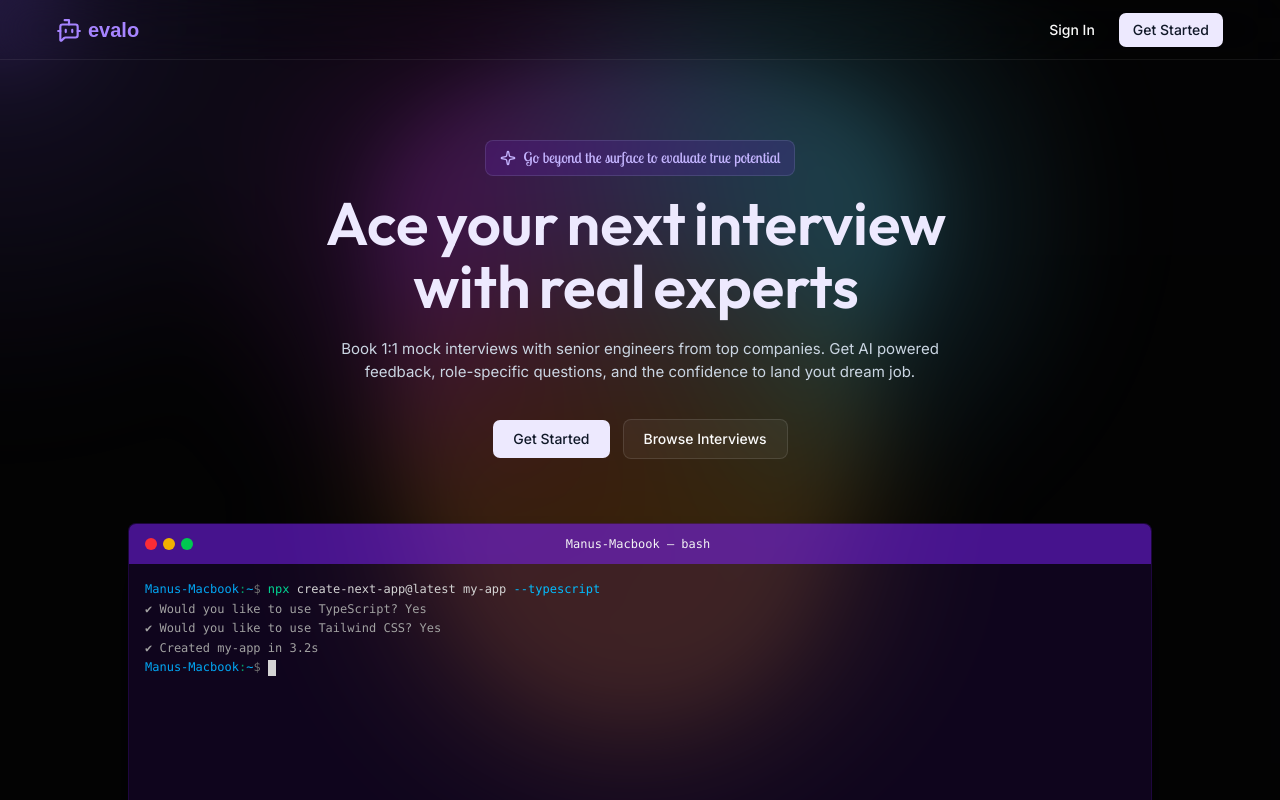
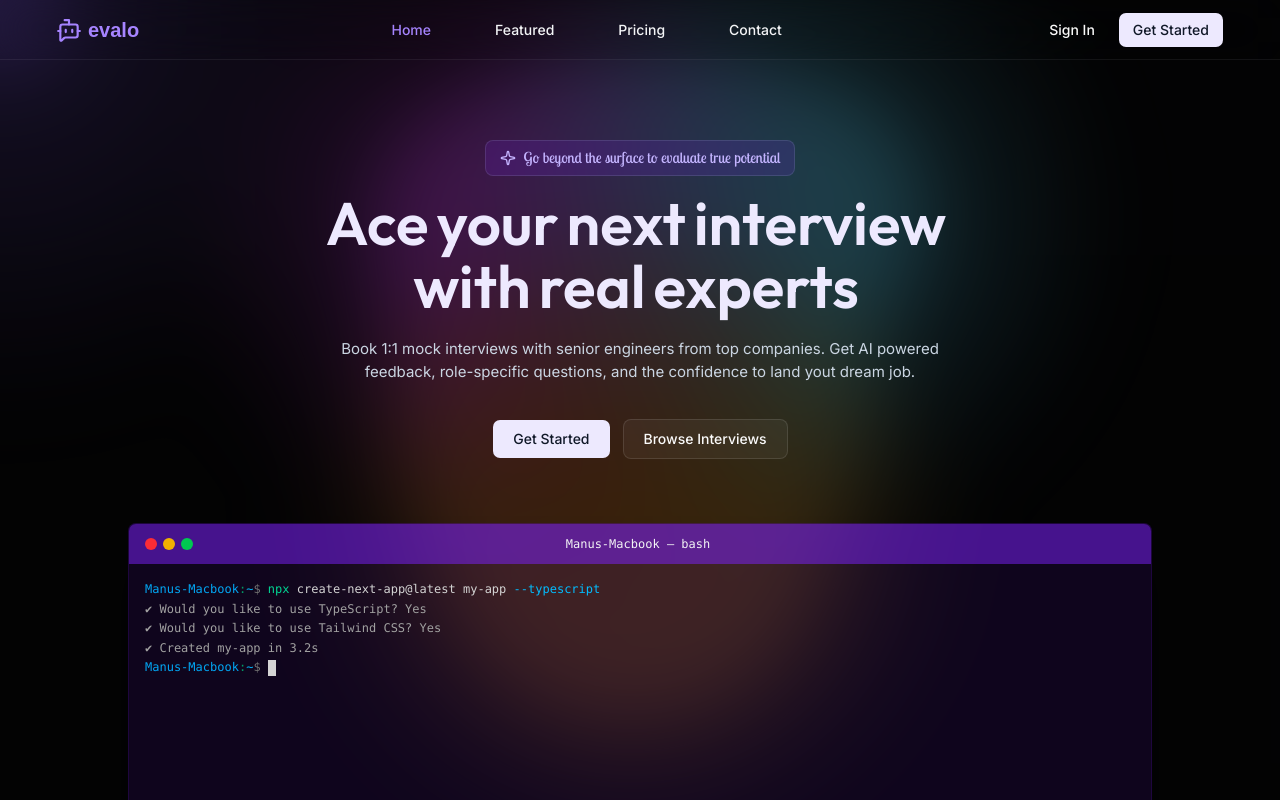
Before and after one commit to samimmiddey/evalo, a Next.js app: page / in a window 1280 px wide. Shown: the top 800 px of the page. Built offline with nearby package versions, Linux system fonts and the light colour scheme; no server answers; a web font is replaced by a local one.

Commit message:
feat: add sidebar

```diff
--- a/src/app/css/responsive.css
+++ b/src/app/css/responsive.css
@@ -36,14 +36,14 @@
 /* XL */
 @media screen and (max-width: 1279px) {
    .container {
-      @apply max-w-256;
+      @apply max-w-5xl;
    }
 }
 
 /* LG */
 @media screen and (max-width: 1023px) {
    .container {
-      @apply max-w-192;
+      @apply max-w-3xl;
    }
 
    .s-padding {
--- a/src/components/layouts/navigation/navbar.tsx
+++ b/src/components/layouts/navigation/navbar.tsx
@@ -1,19 +1,53 @@
 "use client"
 
 import { Button } from '@/components/ui/button'
+import { navigationData } from '@/data/navigation/navigation.data'
 import { Show, SignInButton, SignUpButton, UserButton } from '@clerk/nextjs'
-import { BotMessageSquare } from 'lucide-react'
+import { BotMessageSquare, Menu } from 'lucide-react'
 import Link from 'next/link'
+import { usePathname } from 'next/navigation'
+import useMediaQuery from '@/hooks/use-media-query'
 
-const Navbar = () => {
+interface NavbarProps {
+   onMenuClick: () => void
+}
+
+const Navbar = ({ onMenuClick }: NavbarProps) => {
+   const pathname = usePathname();
+   const mdWidth = useMediaQuery(767);
+
    return (
-      <div className='fixed top-0 left-0 right-0 h-15 2xl:h-16 border-b border-white/7 backdrop-blur-xl z-999999'>
+      <div className='fixed top-0 left-0 right-0 h-15 2xl:h-16 border-b border-violet-100/7 backdrop-blur-xl z-50'>
          <div className="container h-full">
             <div className='flex items-center justify-between gap-4 h-full'>
-               <Link href='/' className='flex items-center gap-1.5 text-violet-400'>
-                  <BotMessageSquare className='mt-0.5 h-6.5 2xl:h-7 w-6.5 2xl:w-7' />
-                  <h4 className='font-musemoderno font-bold text-xl 2xl:text-2xl'>evalo</h4>
-               </Link>
+               <div className='flex items-center gap-4'>
+                  {!mdWidth && (
+                     <button
+                        onClick={onMenuClick}
+                        className='p-2 hover:bg-zinc-800 rounded-lg transition-colors md:hidden'
+                        aria-label="Toggle menu"
+                     >
+                        <Menu className='w-5 h-5 text-gray-100' />
+                     </button>
+                  )}
+                  <Link href='/' className='flex items-center gap-1.5 text-violet-400'>
+                     <BotMessageSquare className='mt-0.5 h-6.5 2xl:h-7 w-6.5 2xl:w-7' />
+                     <h4 className='font-musemoderno font-bold text-xl 2xl:text-2xl'>evalo</h4>
+                  </Link>
+               </div>
+               <div className="hidden md:flex items-center gap-10">
+                  {
+                     navigationData.map((item) => (
+                        <Link
+                           href={item.href}
+                           key={item.href}
+                           className={`hover:text-violet-400 font-medium text-sm 2xl:text-[15px] py-1 px-3 transition-colors ${pathname === item.href ? 'text-violet-400' : 'text-gray-100'}`}
+                        >
+                           {item.name}
+                        </Link>
+                     ))
+                  }
+               </div>
                <div className='flex items-center gap-2'>
                   <Show when="signed-out">
                      <SignInButton>
--- a/src/components/layouts/navigation/navigation.tsx
+++ b/src/components/layouts/navigation/navigation.tsx
@@ -1,11 +1,16 @@
+"use client"
+
+import { useState } from 'react'
 import Navbar from './navbar'
-// import Sidebar from './sidebar'
+import Sidebar from './sidebar'
 
 const Navigation = ({ children }: { children: React.ReactNode }) => {
+   const [sidebarOpen, setSidebarOpen] = useState(false)
+
    return (
       <div className='pt-15 2xl:pt-16'>
-         <Navbar />
-         {/* <Sidebar /> */}
+         <Navbar onMenuClick={() => setSidebarOpen(!sidebarOpen)} />
+         <Sidebar isOpen={sidebarOpen} onClose={() => setSidebarOpen(false)} />
          {children}
       </div>
    )
--- a/src/components/layouts/navigation/sidebar.tsx
+++ b/src/components/layouts/navigation/sidebar.tsx
@@ -1,9 +1,98 @@
-import React from 'react'
+"use client"
 
-const Sidebar = () => {
+import { cn } from "@/lib/utils";
+import { HomeIcon, MessageCircleIcon, StarIcon, TagIcon, X } from "lucide-react";
+import Link from "next/link";
+import { usePathname } from "next/navigation";
+
+interface SidebarProps {
+   isOpen: boolean
+   onClose: () => void
+}
+
+export const Sidebar = ({ isOpen, onClose }: SidebarProps) => {
+   const pathname = usePathname();
+
+   const links = [
+      { label: "Home", href: "/", icon: <HomeIcon className="w-5 h-5" /> },
+      { label: "Featured", href: "/featured", icon: <StarIcon className="w-5 h-5" /> },
+      { label: "Pricing", href: "/pricing", icon: <TagIcon className="w-5 h-5" /> },
+      { label: "Contact", href: "/contact", icon: <MessageCircleIcon className="w-5 h-5" /> },
+   ]
+
    return (
-      <div>Sidebar</div>
+      <>
+         {/* Backdrop overlay */}
+         {isOpen && (
+            <div
+               className="fixed inset-0 bg-black/50 z-40 md:hidden"
+               onClick={onClose}
+            />
+         )}
+
+         {/* Sidebar */}
+         <aside
+            className={cn(
+               "fixed left-0 top-0 h-screen w-full bg-gradient-to-b from-zinc-900 to-zinc-950 border-r border-white/[0.08] z-50 flex flex-col transform transition-transform duration-300 ease-in-out",
+               isOpen ? "translate-x-0" : "-translate-x-full",
+               "md:hidden pt-15"
+            )}
+         >
+            {/* Header */}
+            <div className="px-5 py-4 border-b border-white/[0.08] flex items-center justify-between">
+               <span className="text-[15px] font-medium text-zinc-50">Navigation</span>
+               <button
+                  onClick={onClose}
+                  className="p-1 hover:bg-zinc-800 rounded-lg transition-colors"
+                  aria-label="Close menu"
+               >
+                  <X className="w-5 h-5 text-zinc-400" />
+               </button>
+            </div>
+
+            {/* Navigation */}
+            <nav className="flex-1 px-3 py-4">
+               <p className="text-[11px] font-medium text-zinc-600 uppercase tracking-widest px-2 mb-3">
+                  Menu
+               </p>
+               <div className="space-y-1">
+                  {links.map(({ label, href, icon }) => {
+                     const isActive = pathname === href;
+                     return (
+                        <Link
+                           key={label}
+                           href={href}
+                           onClick={onClose}
+                           className={cn(
+                              "flex items-center gap-3 px-3 py-2.5 rounded-lg text-sm font-medium transition-all duration-200",
+                              isActive
+                                 ? "bg-violet-500/20 text-violet-400 border border-violet-500/30 shadow-lg shadow-violet-500/10"
+                                 : "text-zinc-400 hover:bg-zinc-800/50 hover:text-zinc-200"
+                           )}
+                        >
+                           {icon}
+                           {label}
+                        </Link>
+                     )
+                  })}
+               </div>
+            </nav>
+
+            {/* Footer */}
+            <div className="px-3 py-4 border-t border-white/[0.08]">
+               <div className="flex items-center gap-3 px-3 py-2.5 rounded-lg bg-zinc-800/30 hover:bg-zinc-800/50 transition-colors">
+                  <div className="w-8 h-8 rounded-full bg-gradient-to-br from-violet-500 to-purple-600 flex items-center justify-center text-xs font-bold text-white flex-shrink-0">
+                     JD
+                  </div>
+                  <div className="min-w-0">
+                     <p className="text-[13px] font-medium text-zinc-50 truncate">John Doe</p>
+                     <p className="text-xs text-zinc-500 truncate">john@acme.com</p>
+                  </div>
+               </div>
+            </div>
+         </aside>
+      </>
    )
 }
 
-export default Sidebar
+export default Sidebar;
--- /dev/null
+++ b/src/data/navigation/navigation.data.ts
@@ -0,0 +1,20 @@
+import { NavigationItem } from "./navigation.types";
+
+export const navigationData: NavigationItem[] = [
+   {
+      name: "Home",
+      href: "/",
+   },
+   {
+      name: "Featured",
+      href: "/featured",
+   },
+   {
+      name: "Pricing",
+      href: "/pricing",
+   },
+   {
+      name: "Contact",
+      href: "/contact",
+   }
+]
--- /dev/null
+++ b/src/data/navigation/navigation.types.ts
@@ -0,0 +1,4 @@
+export interface NavigationItem {
+   name: string
+   href: string
+}
--- /dev/null
+++ b/src/hooks/use-media-query.ts
@@ -0,0 +1,20 @@
+import { useState, useEffect } from 'react';
+
+const useMediaQuery = (query: number) => {
+   const [matches, setMatches] = useState<boolean | null>(null);
+
+   useEffect(() => {
+      const handleResize = () => {
+         setMatches(window.innerWidth > query);
+      };
+
+      handleResize();
+      window.addEventListener("resize", handleResize);
+
+      return () => window.removeEventListener("resize", handleResize);
+   }, [query]);
+
+   return matches;
+};
+
+export default useMediaQuery;
```
